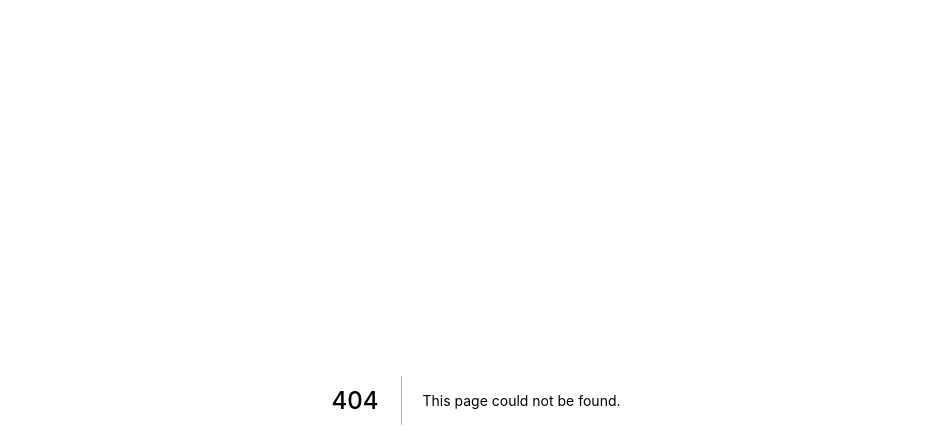
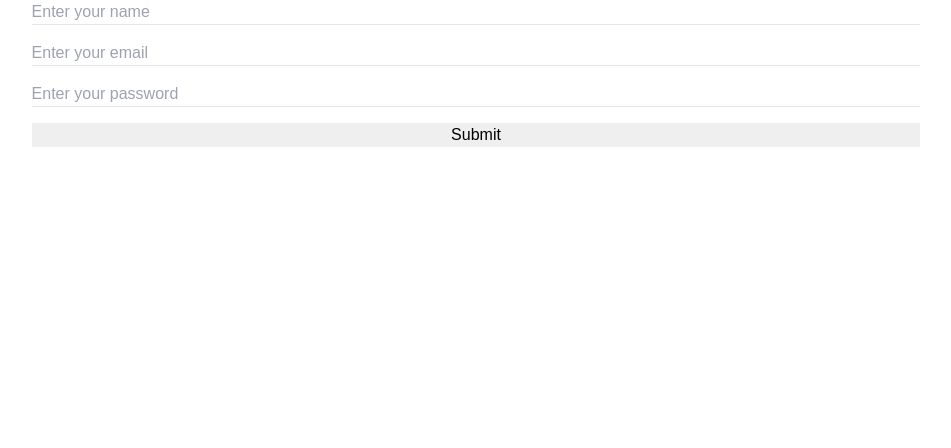
Before and after one commit to PierreParienteDimitrov/headlines, a Next.js app: page /signin in a window 1280 px wide. Before the commit this address had no page. Shown: the top 448 px of the page, without its empty margins (164-1115 px from the left). Built offline with nearby package versions, Linux system fonts and the light colour scheme; a web font is replaced by a local one.

Commit message:
created post users route

```diff
--- a/package.json
+++ b/package.json
@@ -9,6 +9,8 @@
   },
   "dependencies": {
     "axios": "^0.21.1",
+    "mongodb": "^3.6.6",
+    "mongoose": "^5.12.3",
     "next": "10.0.9",
     "react": "17.0.1",
     "react-dom": "17.0.1",
--- /dev/null
+++ b/pages/api/users.js
@@ -0,0 +1,13 @@
+import { connectToDatabase } from '../../utils/mongodb';
+
+export default async (req, res) => {
+	const { db } = await connectToDatabase();
+
+	const data = req.body;
+
+	console.log(data);
+
+	const response = await db.collection('users').insertOne(data);
+
+	res.status(200).json(response);
+};
--- /dev/null
+++ b/pages/signin.js
@@ -0,0 +1,76 @@
+import { useState } from 'react';
+import Container from '../components/layouts/Container';
+
+const signIn = () => {
+	const [username, setUsername] = useState('');
+	const [email, setEmail] = useState('');
+	const [password, setPassword] = useState('');
+
+	const createUser = async (e) => {
+		e.preventDefault();
+
+		const user = {
+			username: { username },
+			email: { email },
+			password: { password },
+		};
+
+		const data = await fetch('http://localhost:3000/api/users', {
+			method: 'POST',
+			headers: {
+				Accept: 'application/json',
+				'Content-Type': 'application/json',
+			},
+			body: JSON.stringify(user),
+		});
+		// const content = await data.json();
+
+		console.log(data);
+
+		// console.log(res);
+
+		// console.log('-------------');
+		// console.log(user);
+	};
+
+	return (
+		<Container>
+			<form
+				action='submit'
+				onSubmit={createUser}
+				className='flex flex-col w-10/12 m-auto'
+			>
+				{/* username */}
+				<input
+					type='text'
+					placeholder='Enter your name'
+					value={username}
+					onChange={(e) => setUsername(e.target.value)}
+					className='border-b mb-4'
+				/>
+
+				{/* email */}
+				<input
+					type='text'
+					placeholder='Enter your email'
+					value={email}
+					onChange={(e) => setEmail(e.target.value)}
+					className='border-b mb-4'
+				/>
+
+				{/* password */}
+				<input
+					type='text'
+					placeholder='Enter your password'
+					value={password}
+					onChange={(e) => setPassword(e.target.value)}
+					className='border-b mb-4'
+				/>
+
+				<input type='submit' placeholder='submit' className='cursor-pointer' />
+			</form>
+		</Container>
+	);
+};
+
+export default signIn;
--- /dev/null
+++ b/utils/mongodb.js
@@ -0,0 +1,48 @@
+import { MongoClient } from 'mongodb';
+
+const { MONGODB_URI, MONGODB_DB } = process.env;
+
+if (!MONGODB_URI) {
+	throw new Error(
+		'Please define the MONGODB_URI environment variable inside .env.local'
+	);
+}
+
+if (!MONGODB_DB) {
+	throw new Error(
+		'Please define the MONGODB_DB environment variable inside .env.local'
+	);
+}
+
+/**
+ * Global is used here to maintain a cached connection across hot reloads
+ * in development. This prevents connections growing exponentially
+ * during API Route usage.
+ */
+let cached = global.mongo;
+
+if (!cached) {
+	cached = global.mongo = { conn: null, promise: null };
+}
+
+export async function connectToDatabase() {
+	if (cached.conn) {
+		return cached.conn;
+	}
+
+	if (!cached.promise) {
+		const opts = {
+			useNewUrlParser: true,
+			useUnifiedTopology: true,
+		};
+
+		cached.promise = MongoClient.connect(MONGODB_URI, opts).then((client) => {
+			return {
+				client,
+				db: client.db(MONGODB_DB),
+			};
+		});
+	}
+	cached.conn = await cached.promise;
+	return cached.conn;
+}
```
Also changed, not shown: 1 other file (tests, documents, lock files or other folders).
